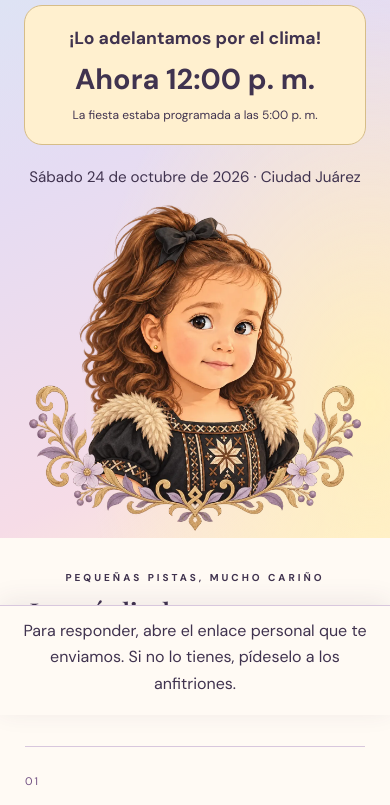
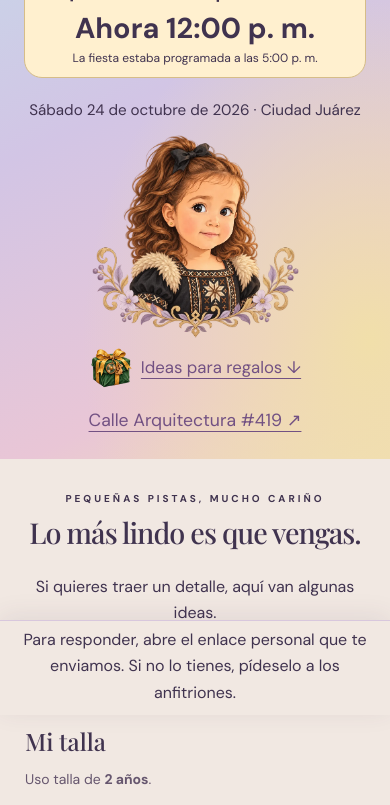
Before and after one commit to lambdawalker/birthday.invitation, a plain HTML site: page web/index.html in a window 390 px wide. Shown: the part 129-934 px from the top of the page. Drawn offline with nearby package versions, Linux system fonts and the light colour scheme; a web font is replaced by a local one.

Commit message:
Compact mobile invitation and restore gift navigation

```diff
--- a/web/index.html
+++ b/web/index.html
@@ -27,6 +27,11 @@
           </div>
           <p class="party-date">Sábado 24 de octubre de 2026 · Ciudad Juárez</p>
           <img class="abi-bust" src="assets/abi-bust.webp" alt="Abi con su vestido vikingo y una guirnalda decorativa" width="1024" height="1024" fetchpriority="high" />
+          <a class="gift-link" href="#gifts"><img src="assets/viking-gift.webp" width="44" height="44" alt="" />Ideas para regalos ↓</a>
+      <div class="event-location">
+        <a class="hero-address" href="https://www.google.com/maps/place/C.+Arquitectura+419,+32320+Ju%C3%A1rez,+Chih./@31.7414022,-106.4335871,17z/data=!3m1!4b1!4m6!3m5!1s0x86e75be5320a9383:0xc2213e7a3f8c92ae!8m2!3d31.7413977!4d-106.4310122!16s%2Fg%2F11m_f5tgg3?entry=ttu&amp;g_ep=EgoyMDI2MTAxNC4wIKXMDSoASAFQAw%3D%3D" target="_blank" rel="noopener noreferrer">Calle Arquitectura #419 ↗</a>
+      </div>
+
         </div>
       </section>
       <section class="gifts section" id="gifts">
@@ -59,9 +64,6 @@
           </article>
         </div>
       </section>
-      <div class="event-location">
-        <a class="hero-address" href="https://www.google.com/maps/place/C.+Arquitectura+419,+32320+Ju%C3%A1rez,+Chih./@31.7414022,-106.4335871,17z/data=!3m1!4b1!4m6!3m5!1s0x86e75be5320a9383:0xc2213e7a3f8c92ae!8m2!3d31.7413977!4d-106.4310122!16s%2Fg%2F11m_f5tgg3?entry=ttu&amp;g_ep=EgoyMDI2MTAxNC4wIKXMDSoASAFQAw%3D%3D" target="_blank" rel="noopener noreferrer">Calle Arquitectura #419 ↗</a>
-      </div>
       <p class="hospitality">También puedes traer tu propia cerveza.</p>
     </main>
     <aside class="rsvp-dock" aria-label="Respuesta a la invitación">
--- a/web/styles.css
+++ b/web/styles.css
@@ -808,12 +808,12 @@ footer .contact-line { margin-top: 24px; }
   --forest: #725183;
   --deep: #493356;
   --line: #d8c7dd;
-  background: #fffaf4;
+  background: #f1e8e2;
   color: var(--ink);
 }
 .invitation-page .hero {
-  background: radial-gradient(ellipse at 95% 80%, #fff0be 0, transparent 55%),
-    linear-gradient(155deg, #d9e8f5 0%, #e5dcf3 38%, #f6dce7 78%, #fff0d5 100%);
+  background: radial-gradient(ellipse at 95% 80%, #f1dfaa 0, transparent 55%),
+    linear-gradient(155deg, #c6d9e9 0%, #d2c5e5 38%, #e9c6d6 78%, #efdcbb 100%);
   color: var(--ink);
 }
 .invitation-page .date-time { border-color: #a78daf; }
@@ -841,7 +841,7 @@ footer .contact-line { margin-top: 24px; }
   color: var(--ink);
 }
 .invitation-page .rsvp-dock {
-  background: #fffaf4;
+  background: #f1e8e2;
   color: var(--ink);
   border-top: 1px solid var(--line);
   box-shadow: 0 -4px 24px #49335618;
@@ -855,17 +855,31 @@ footer .contact-line { margin-top: 24px; }
 .invitation-page :focus-visible { outline-color: #725183; }
 
 /* A single reading order on phones and desktops. */
-.invitation-page .invitation-intro { display: block; padding: 36px 24px 0; text-align: center; }
+.invitation-page .invitation-intro { display: block; padding: 16px 24px 16px; text-align: center; }
 .invitation-intro .hero-copy { max-width: 760px; margin: auto; }
-.invitation-page .invitation-intro h1 { font-size: clamp(2.1rem, 5vw, 3.7rem); margin-bottom: 24px; }
-.invitation-page .time-update { border: 1px solid #d6bd88; border-radius: 18px; padding: 18px 24px; max-width: 560px; margin: auto; }
+.invitation-page .invitation-intro h1 { font-size: clamp(2.1rem, 5vw, 3.7rem); margin-bottom: 14px; }
+.invitation-page .time-update { border: 1px solid #d6bd88; border-radius: 18px; padding: 8px 18px; max-width: 560px; margin: auto; }
 .time-update p { width: 100%; }
 .time-update strong { font-size: clamp(1.1rem, 3vw, 1.4rem); }
 .time-update span { display: block; }
-.time-update .new-time { font-size: clamp(1.8rem, 5vw, 2.6rem); font-weight: 700; line-height: 1.3; margin: 8px 0; }
+.time-update .new-time { font-size: clamp(1.8rem, 5vw, 2.6rem); font-weight: 700; line-height: 1.2; margin: 4px 0; }
 .party-date { margin: 20px 0 0; font-size: .95rem; }
 .abi-bust { display: block; width: min(100%, 340px); height: auto; margin: 8px auto 0; }
 .invitation-page .gifts { padding-top: 32px; padding-bottom: 24px; }
 .invitation-page .gifts h2 { font-size: clamp(1.8rem, 4vw, 2.5rem); }
 .event-location { text-align: center; padding: 0 24px; }
 .invitation-page .hospitality { padding-bottom: 36px; }
+
+/* Compact invitation navigation and response dock. */
+.invitation-intro .gift-link { margin: 4px auto 6px; gap: 8px; min-height: 44px; }
+.invitation-intro .gift-link img { width: 44px; height: 44px; }
+.invitation-intro .event-location { padding: 0; }
+.invitation-intro .hero-address { min-height: 44px; padding: 7px 0; }
+.invitation-page .rsvp-dock { padding: 6px 12px calc(6px + env(safe-area-inset-bottom)); }
+.invitation-page .rsvp-dock .dock-actions { gap: 6px; }
+.invitation-page .rsvp-dock .button { padding: 8px 12px; min-height: 44px; }
+.invitation-page .rsvp-dock p { margin-bottom: 3px; }
+@media (max-width: 760px) {
+  .invitation-page .invitation-intro { padding-top: 10px; }
+  .invitation-page .abi-bust { height: 25vh; height: 25dvh; width: auto; max-width: 100%; object-fit: contain; }
+}
```
